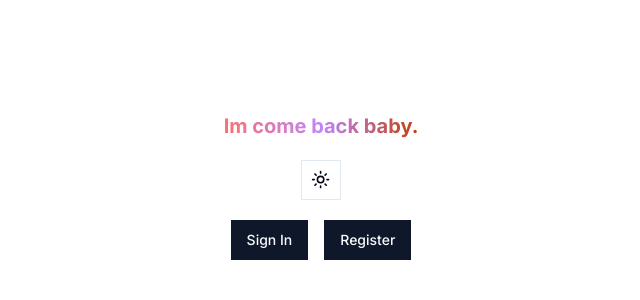
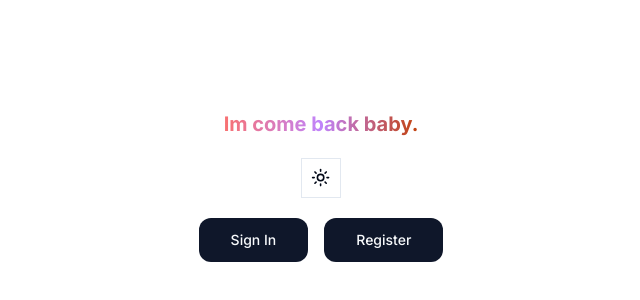
Before and after one commit to JazzsCo/genius-ai, a Next.js app: page / in a window 1280 px wide. Shown: the part 220-520 px from the top of the page, without its empty margins (319-959 px from the left). Built offline with nearby package versions, Linux system fonts and the light colour scheme.

Commit message:
Shadcn button is something error

```diff
--- a/src/app/(landing)/page.tsx
+++ b/src/app/(landing)/page.tsx
@@ -1,6 +1,7 @@
+import Link from "next/link";
+
 import { ModeToggle } from "@/components/mode-toggle";
 import { Button } from "@/components/ui/button";
-import Link from "next/link";
 
 export default function Home() {
   return (
@@ -13,10 +14,14 @@ export default function Home() {
 
       <div className="flex gap-4">
         <Link href={"/sign-in"}>
-          <Button>Sign In</Button>
+          <Button className="rounded-xl" size={"lg"}>
+            Sign In
+          </Button>
         </Link>
         <Link href={"/sign-up"}>
-          <Button>Register</Button>
+          <Button className="rounded-xl" size={"lg"}>
+            Register
+          </Button>
         </Link>
       </div>
     </main>
```
